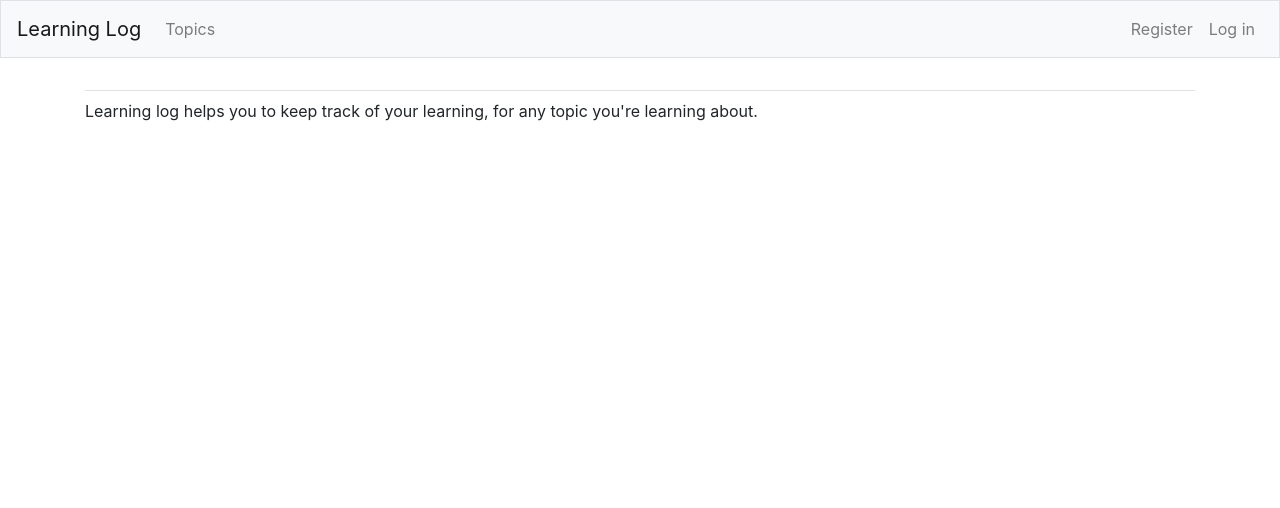
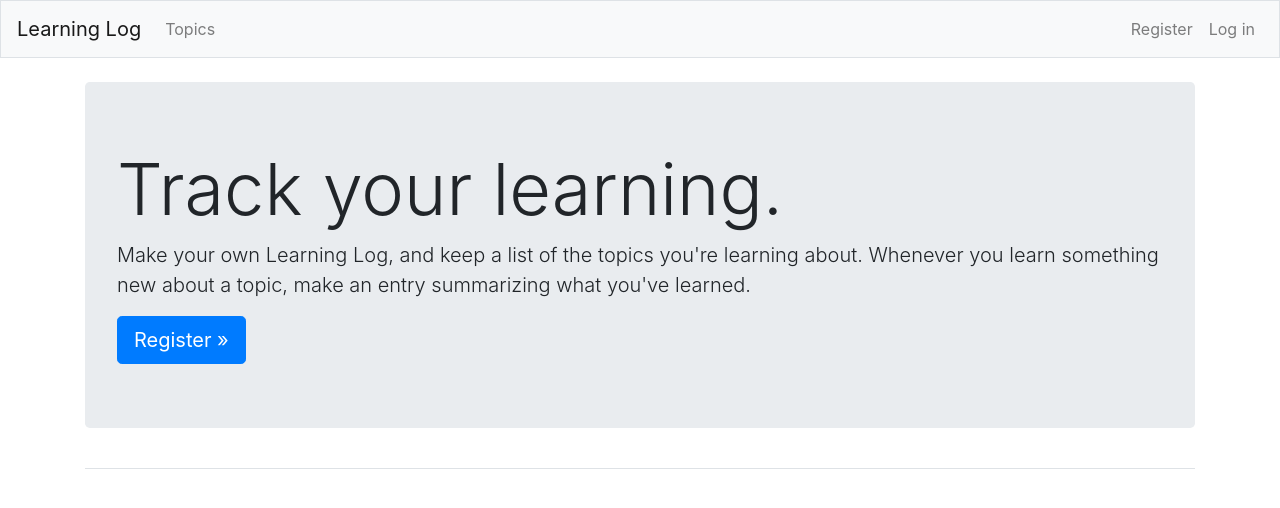
Before and after one commit to aherschend/Django, a Django app: page / in a window 1280 px wide. Shown: the top 508 px of the page. Run offline with Django 3.2, Linux system fonts and the light colour scheme; parts of the project's set-up code (start-up, migrations or seed data) failed here and were passed over; some libraries are stand-ins or nearby versions.

Commit message:
jumbotron login page

```diff
--- a/MainApp/templates/mainapp/index.html
+++ b/MainApp/templates/mainapp/index.html
@@ -1,9 +1,15 @@
 {% extends "MainApp/base.html" %}
 
-{% block content %}
-<p>
-    Learning log helps you to keep track of your
-    learning, for any topic you're learning about.
-</p>
+{% block page_header %}
+    <div class="jumbotron">
+        <h1 class="display-3">Track your learning.</h1>
 
-{% endblock content %} z
+        <p class="lead">Make your own Learning Log, and keep a list of the
+            topics you're learning about. Whenever you learn something new
+            about a topic, make an entry summarizing what you've learned.</p>
+
+        <a class="btn btn-lg btn-primary" href="{% url 'users:register' %}"
+        role = "button">Register &raquo;</a>
+    </div>
+
+{% endblock page_header %}
--- a/users/templates/registration/logged_out.html
+++ b/users/templates/registration/logged_out.html
@@ -5,4 +5,4 @@
    You have been logged out. Thank you for visiting!
 </p>
 
-{% endblock content %} z
+{% endblock content %}
```
Also changed, not shown: db.sqlite3.
